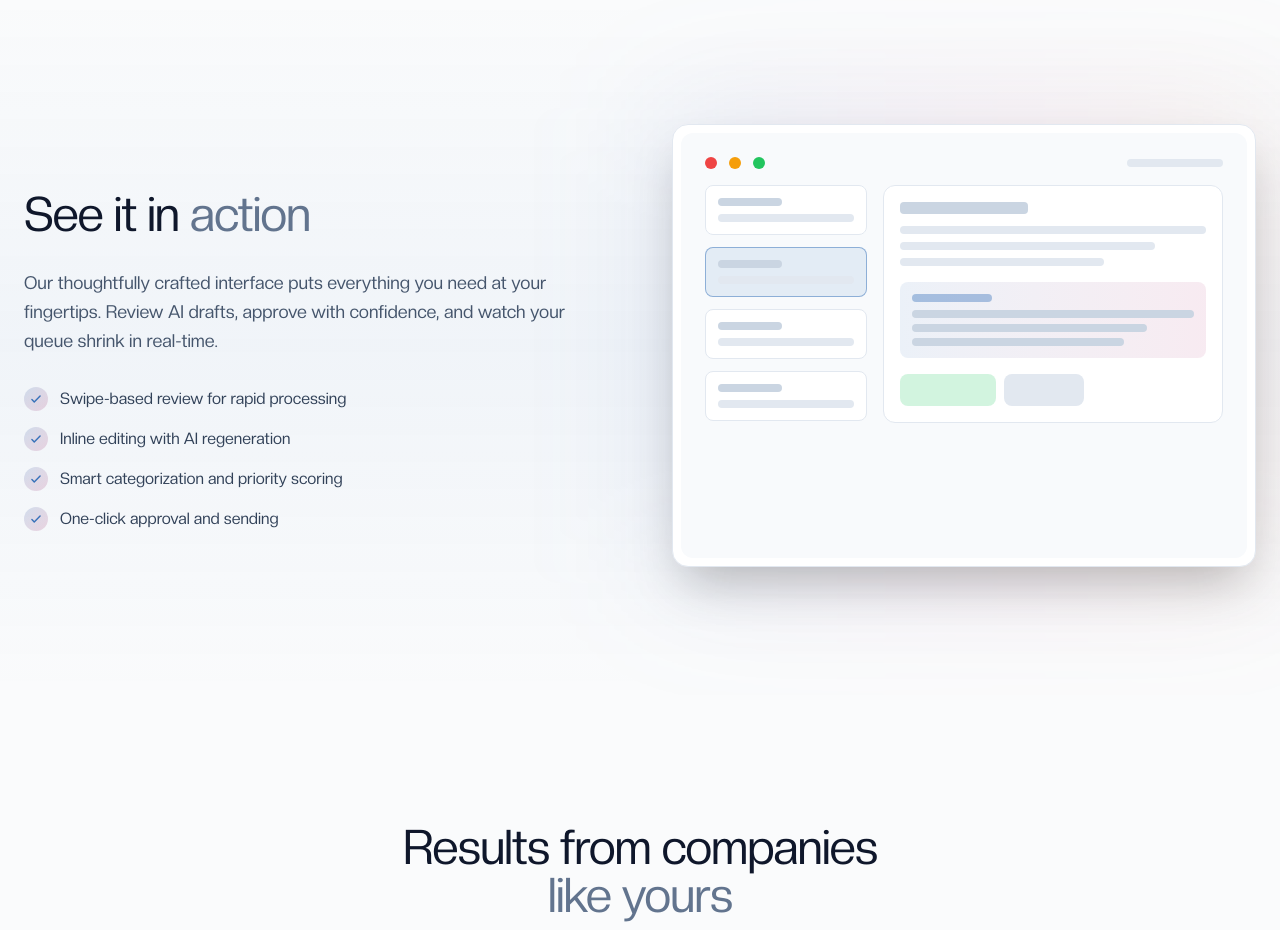
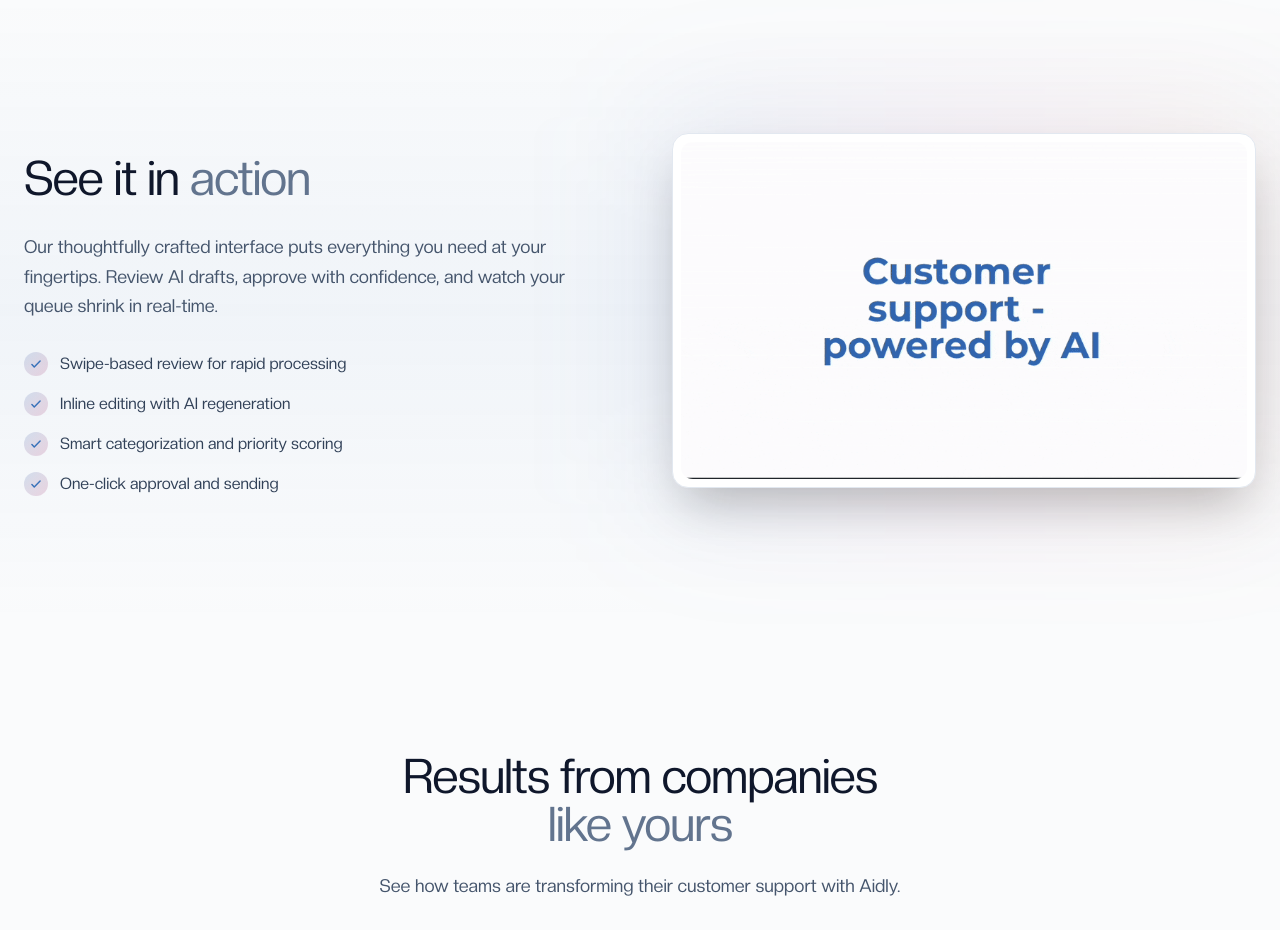
Before and after one commit to matiiimat/cs-appv1, a Next.js app: page / in a window 1280 px wide. Shown: the part 2100-3030 px from the top of the page. Built offline with nearby package versions, Linux system fonts and the light colour scheme; a web font is replaced by a local one.

Commit message:
Dashboard Timeline + Landing Page Gif

```diff
--- a/app/api/messages/stats/route.ts
+++ b/app/api/messages/stats/route.ts
@@ -14,7 +14,13 @@ async function requireOrgId(headers: Headers): Promise<string> {
 export async function GET(request: NextRequest) {
   try {
     const orgId = await requireOrgId(request.headers)
-    const stats = await MessageModel.getStats(orgId)
+
+    // Parse dateRange query parameter
+    const { searchParams } = new URL(request.url)
+    const dateRangeParam = searchParams.get('dateRange')
+    const dateRange = (dateRangeParam === '7d' || dateRangeParam === '30d') ? dateRangeParam : 'all'
+
+    const stats = await MessageModel.getStats(orgId, dateRange)
     return NextResponse.json({ stats })
   } catch (error) {
     if (error instanceof Error && error.message === 'UNAUTHORIZED') {
--- a/app/page.tsx
+++ b/app/page.tsx
@@ -608,52 +608,18 @@ export default function LuxuryLanding() {
                 </ul>
               </div>
 
-              {/* Product mockup */}
+              {/* Product demo GIF */}
               <div className="relative">
                 <div className="absolute -inset-4 rounded-3xl bg-gradient-to-r from-[#3872B9]/10 via-[#B33275]/10 to-[#F38135]/10 blur-3xl dark:from-[#3872B9]/20 dark:via-[#B33275]/20 dark:to-[#F38135]/20" />
                 <div className="relative overflow-hidden rounded-2xl border p-2 shadow-2xl border-slate-200 bg-white dark:border-white/[0.08] dark:bg-white/[0.03] dark:shadow-none">
-                  <div className="aspect-[4/3] rounded-xl p-6 bg-slate-50 dark:bg-[#111113]">
-                    {/* Mock interface */}
-                    <div className="mb-4 flex items-center justify-between">
-                      <div className="flex items-center gap-3">
-                        <div className="h-3 w-3 rounded-full bg-[#EF4444]" />
-                        <div className="h-3 w-3 rounded-full bg-[#F59E0B]" />
-                        <div className="h-3 w-3 rounded-full bg-[#22C55E]" />
-                      </div>
-                      <div className="h-2 w-24 rounded-full bg-slate-200 dark:bg-white/10" />
-                    </div>
-
-                    <div className="grid grid-cols-3 gap-4">
-                      <div className="col-span-1 space-y-3">
-                        {[1, 2, 3, 4].map(i => (
-                          <div key={i} className={`rounded-lg p-3 ${i === 2 ? 'border border-[#3872B9]/50 bg-[#3872B9]/10' : 'bg-white border border-slate-200 dark:bg-white/[0.03] dark:border-transparent'}`}>
-                            <div className="mb-2 h-2 w-16 rounded bg-slate-300 dark:bg-white/20" />
-                            <div className="h-2 w-full rounded bg-slate-200 dark:bg-white/10" />
-                          </div>
-                        ))}
-                      </div>
-                      <div className="col-span-2 rounded-xl border p-4 border-slate-200 bg-white dark:border-white/[0.08] dark:bg-white/[0.02]">
-                        <div className="mb-3 h-3 w-32 rounded bg-slate-300 dark:bg-white/20" />
-                        <div className="space-y-2">
-                          <div className="h-2 w-full rounded bg-slate-200 dark:bg-white/10" />
-                          <div className="h-2 w-5/6 rounded bg-slate-200 dark:bg-white/10" />
-                          <div className="h-2 w-4/6 rounded bg-slate-200 dark:bg-white/10" />
-                        </div>
-                        <div className="mt-4 rounded-lg bg-gradient-to-r from-[#3872B9]/10 to-[#B33275]/10 p-3 dark:from-[#3872B9]/20 dark:to-[#B33275]/20">
-                          <div className="mb-2 h-2 w-20 rounded bg-[#3872B9]/40 dark:bg-[#3872B9]/50" />
-                          <div className="space-y-1.5">
-                            <div className="h-2 w-full rounded bg-slate-300 dark:bg-white/20" />
-                            <div className="h-2 w-5/6 rounded bg-slate-300 dark:bg-white/20" />
-                            <div className="h-2 w-3/4 rounded bg-slate-300 dark:bg-white/20" />
-                          </div>
-                        </div>
-                        <div className="mt-4 flex gap-2">
-                          <div className="h-8 w-24 rounded-lg bg-[#22C55E]/20" />
-                          <div className="h-8 w-20 rounded-lg bg-slate-200 dark:bg-white/10" />
-                        </div>
-                      </div>
-                    </div>
-                  </div>
+                  <Image
+                    src="/landing-page-overview.gif"
+                    alt="Aidly product demo"
+                    width={800}
+                    height={600}
+                    className="rounded-xl"
+                    unoptimized
+                  />
                 </div>
               </div>
             </div>
--- a/components/queue-view.tsx
+++ b/components/queue-view.tsx
@@ -55,6 +55,7 @@ export function QueueView() {
   const [keyboardFeedback, setKeyboardFeedback] = useState<'approve' | 'review' | null>(null)
   const [isActing, setIsActing] = useState(false)
   const [quickEditOpen, setQuickEditOpen] = useState(false)
+  const [timelineFilter, setTimelineFilter] = useState<'7d' | '30d' | 'all'>('all')
 
   // Get agent ID
   const DEMO_AGENT_ID = process.env.NEXT_PUBLIC_DEMO_AGENT_ID
@@ -64,10 +65,10 @@ export function QueueView() {
   }
   const agentId = getAgentId()
 
-  // Refresh on mount
+  // Refresh on mount and when timeline filter changes
   useEffect(() => {
-    refreshData()
-  }, [refreshData])
+    refreshData({ dateRange: timelineFilter })
+  }, [refreshData, timelineFilter])
 
   // Calculate queue states
   const unprocessedMessages = messages.filter(m => !m.aiReviewed && m.status === 'new')
@@ -301,8 +302,19 @@ export function QueueView() {
     }
   }, [isTriageActive, readyForReview.length, addToast, exitTriage])
 
-  // Category pie chart data
-  const categoryCounts = messages.reduce<Record<string, number>>((acc, m) => {
+  // Filter messages by timeline for client-side calculations
+  const getTimelineFilteredMessages = () => {
+    if (timelineFilter === 'all') return messages
+    const now = Date.now()
+    const cutoff = timelineFilter === '7d'
+      ? now - 7 * 24 * 60 * 60 * 1000
+      : now - 30 * 24 * 60 * 60 * 1000
+    return messages.filter(m => new Date(m.timestamp).getTime() >= cutoff)
+  }
+  const filteredMessages = getTimelineFilteredMessages()
+
+  // Category pie chart data (uses filtered messages)
+  const categoryCounts = filteredMessages.reduce<Record<string, number>>((acc, m) => {
     const key = (m.category && m.category.trim()) || 'Uncategorized'
     acc[key] = (acc[key] || 0) + 1
     return acc
@@ -320,16 +332,16 @@ export function QueueView() {
     color: categoryColorMap[label] || palette[idx % palette.length],
   }))
 
-  // Find oldest pending ticket
-  const allPending = messages.filter(m => m.status === 'new' || m.status === 'to_review_queue')
+  // Find oldest pending ticket (uses filtered messages)
+  const allPending = filteredMessages.filter(m => m.status === 'new' || m.status === 'to_review_queue')
   const oldestTicket = allPending.length > 0
     ? allPending.reduce((oldest, current) =>
         new Date(current.timestamp) < new Date(oldest.timestamp) ? current : oldest
       )
     : null
 
-  // SLA calculation
-  const sentEligible = messages.filter(m => m.status === 'sent')
+  // SLA calculation (uses filtered messages)
+  const sentEligible = filteredMessages.filter(m => m.status === 'sent')
   const slaHours = settings.messageAgeThresholds.yellowHours
   const inSLA = sentEligible.filter(m => {
     const created = new Date(m.timestamp).getTime()
@@ -700,6 +712,27 @@ export function QueueView() {
         </div>
       )}
 
+      {/* Stats Header with Timeline Filter */}
+      <div className="flex flex-col sm:flex-row sm:items-center sm:justify-between gap-3 mb-4">
+        <h2 className="text-lg font-semibold">Statistics</h2>
+        <div className="flex items-center gap-2">
+          <span className="text-sm text-muted-foreground">Show:</span>
+          {(['7d', '30d', 'all'] as const).map((range) => (
+            <button
+              key={range}
+              onClick={() => setTimelineFilter(range)}
+              className={`px-3 py-1.5 rounded-md text-sm font-medium transition-colors ${
+                timelineFilter === range
+                  ? 'bg-accent text-accent-foreground'
+                  : 'bg-muted hover:bg-muted/80 text-foreground'
+              }`}
+            >
+              {range === '7d' ? 'Last 7 days' : range === '30d' ? 'Last 30 days' : 'All time'}
+            </button>
+          ))}
+        </div>
+      </div>
+
       {/* Stats Grid */}
       <div className="grid grid-cols-1 md:grid-cols-2 lg:grid-cols-4 gap-4 mb-6">
         <div className="surface p-4 rounded-lg">
--- a/lib/api-client.ts
+++ b/lib/api-client.ts
@@ -136,8 +136,13 @@ class ApiClient {
   }
 
   // Stats operations
-  async getStats(): Promise<{ stats: ApiStats }> {
-    return this.request('/messages/stats');
+  async getStats(options: { dateRange?: '7d' | '30d' | 'all' } = {}): Promise<{ stats: ApiStats }> {
+    const params = new URLSearchParams();
+    if (options.dateRange && options.dateRange !== 'all') {
+      params.append('dateRange', options.dateRange);
+    }
+    const query = params.toString();
+    return this.request(`/messages/stats${query ? `?${query}` : ''}`);
   }
 
   // Activity operations
--- a/lib/message-manager.tsx
+++ b/lib/message-manager.tsx
@@ -124,7 +124,7 @@ interface MessageManagerContextType {
     timestamp: string
     agentId?: string
   }>
-  refreshData: () => Promise<void>
+  refreshData: (options?: { dateRange?: '7d' | '30d' | 'all' }) => Promise<void>
   // Draft persistence (keep in localStorage)
   draftReplies: Record<string, string>
   updateDraftReply: (messageId: string, draft: string) => void
@@ -183,14 +183,14 @@ export function MessageManagerProvider({ children }: { children: ReactNode }) {
   }, [])
 
   // Fetch data from database
-  const refreshData = useCallback(async () => {
+  const refreshData = useCallback(async (options: { dateRange?: '7d' | '30d' | 'all' } = {}) => {
     try {
       setIsLoading(true)
 
       // Fetch all data in parallel
       const [messagesResponse, statsResponse, activityResponse] = await Promise.all([
         apiClient.getMessages({ limit: 100 }),
-        apiClient.getStats(),
+        apiClient.getStats({ dateRange: options.dateRange }),
         apiClient.getActivity(10)
       ])
 
--- a/lib/models/message.ts
+++ b/lib/models/message.ts
@@ -486,8 +486,10 @@ export class MessageModel {
 
   /**
    * Get message statistics
+   * @param organizationId - The organization ID
+   * @param dateRange - Optional date range filter: '7d', '30d', or 'all' (default: 'all')
    */
-  static async getStats(organizationId: string): Promise<{
+  static async getStats(organizationId: string, dateRange: '7d' | '30d' | 'all' = 'all'): Promise<{
     totalMessages: number;
     pendingMessages: number;
     approvedMessages: number;
@@ -499,6 +501,14 @@ export class MessageModel {
     approvalRate: number;
     todayProcessed: number;
   }> {
+    // Build date filter clause
+    let dateFilter = '';
+    if (dateRange === '7d') {
+      dateFilter = "AND created_at >= NOW() - INTERVAL '7 days'";
+    } else if (dateRange === '30d') {
+      dateFilter = "AND created_at >= NOW() - INTERVAL '30 days'";
+    }
+
     const result = await db.query<{
       total_messages: string;
       new_messages: string;
@@ -521,7 +531,7 @@ export class MessageModel {
         AVG(response_time_ms) FILTER (WHERE response_time_ms IS NOT NULL) as avg_response_time_ms,
         COUNT(*) FILTER (WHERE processed_at::date = CURRENT_DATE) as today_processed
       FROM messages
-      WHERE organization_id = $1
+      WHERE organization_id = $1 ${dateFilter}
     `, [organizationId]);
 
     const row = result.rows[0];
```
Also changed, not shown: public/landing-page-overview.gif (added).
